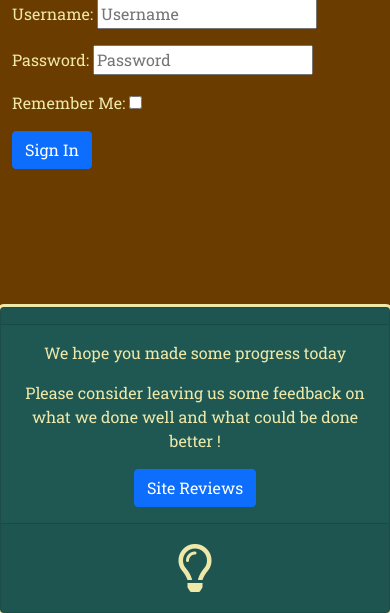
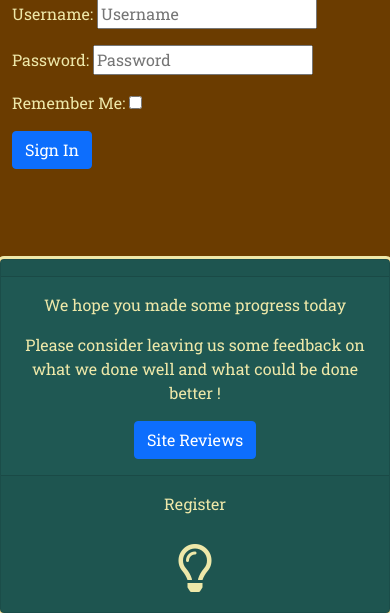
Before and after one commit to john33mcd/lightbulb, a Django app: page /accounts/login/ in a window 390 px wide. Shown: the part 231-844 px from the top of the page. Run offline with Django 3.2, Linux system fonts and the light colour scheme; some libraries are stand-ins or nearby versions.

Commit message:
fixed lack of login and logout functionality for mobile users on the back of manual testing

```diff
--- a/templates/base.html
+++ b/templates/base.html
@@ -33,6 +33,7 @@
         <a class="navbar-brand" href="{% url 'home' %}"><strong>Lightbulb</strong></a>
         <span class="lightbulb-icon top-icon navbar-toggler" data-bs-toggle="collapse" aria-label="-lightbulb"><i
             class="far fa-lightbulb"></i>
+
         </span>
 
         <div class="collapse navbar-collapse">
@@ -91,6 +92,17 @@
         <a href="{% url 'review_page' %}" class="btn btn-primary">Site Reviews</a>
       </div>
       <div class="card-footer text-body-secondary">
+        <ul class="navbar-nav me-auto mb-2 mb-lg-0">
+          {% if user.is_authenticated %}
+          <li class="nav-item">
+            <a id="navItem1" class="nav-link active" aria-current="page" href="{% url 'account_logout' %}">Logout</a>
+          </li>
+          {% else %}
+          <li class="nav-item">
+            <a id="navItem2" class="nav-link" href="{%url 'account_signup' %}">Register</a>
+          </li>
+          {% endif %}
+        </ul>
         <span class="lightbulb-icon" aria-label="lightbulb-icon"><a href="{% url 'home' %}"><i
               class="far fa-lightbulb"></i></a></span>
       </div>
```
